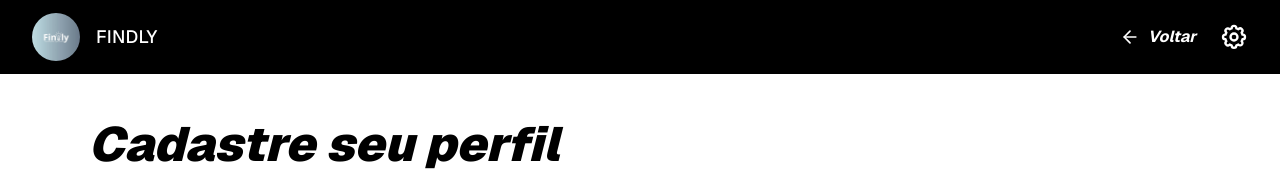
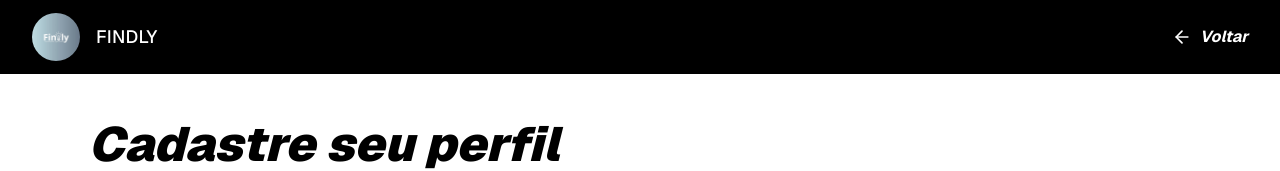
Before and after one commit to iasmimianny/findly-front-end, a Next.js app: page /cadastro-usuarios in a window 1280 px wide. Shown: the top 171 px of the page. Built offline with nearby package versions, Linux system fonts and the light colour scheme.

Commit message:
remoção da const perfil

```diff
--- a/app/cadastro-usuarios/page.js
+++ b/app/cadastro-usuarios/page.js
@@ -4,7 +4,6 @@ import Image from "next/image";
 import { useState } from "react";
 
 export default function CadastroUsuario() {
-  const [perfil, setPerfil] = useState("aluno");
   const [nome, setNome] = useState("");
   const [email, setEmail] = useState("");
   const [telefone, setTelefone] = useState("");
@@ -52,26 +51,6 @@ export default function CadastroUsuario() {
               <path d="M12 19l-7-7 7-7" />
             </svg>
             Voltar
-          </button>
-
-          <button
-            type="button"
-            className="flex items-center justify-center hover:opacity-70 transition"
-            aria-label="Configurações"
-          >
-            <svg
-              width="28"
-              height="28"
-              viewBox="0 0 24 24"
-              fill="none"
-              stroke="currentColor"
-              strokeWidth="2"
-              strokeLinecap="round"
-              strokeLinejoin="round"
-            >
-              <path d="M12 2.5a2 2 0 0 1 2 2v.2a7.5 7.5 0 0 1 1.7.7l.15-.15a2 2 0 1 1 2.83 2.83l-.15.15a7.5 7.5 0 0 1 .7 1.7h.2a2 2 0 1 1 0 4h-.2a7.5 7.5 0 0 1-.7 1.7l.15.15a2 2 0 1 1-2.83 2.83l-.15-.15a7.5 7.5 0 0 1-1.7.7v.2a2 2 0 1 1-4 0v-.2a7.5 7.5 0 0 1-1.7-.7l-.15.15a2 2 0 1 1-2.83-2.83l.15-.15a7.5 7.5 0 0 1-.7-1.7h-.2a2 2 0 1 1 0-4h.2a7.5 7.5 0 0 1 .7-1.7l-.15-.15a2 2 0 1 1 2.83-2.83l.15.15a7.5 7.5 0 0 1 1.7-.7v-.2a2 2 0 0 1 2-2Z" />
-              <circle cx="12" cy="12" r="3" />
-            </svg>
           </button>
         </div>
       </header>
```
